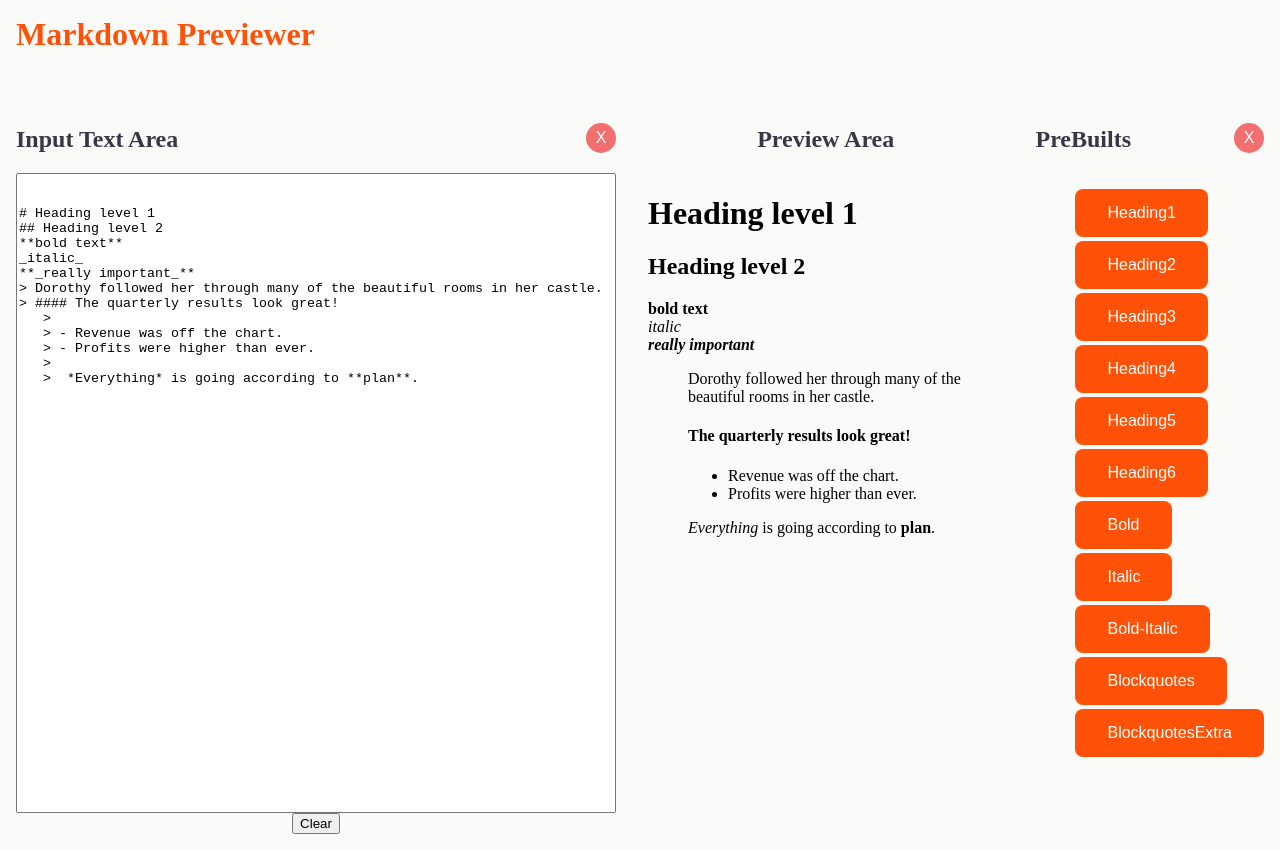
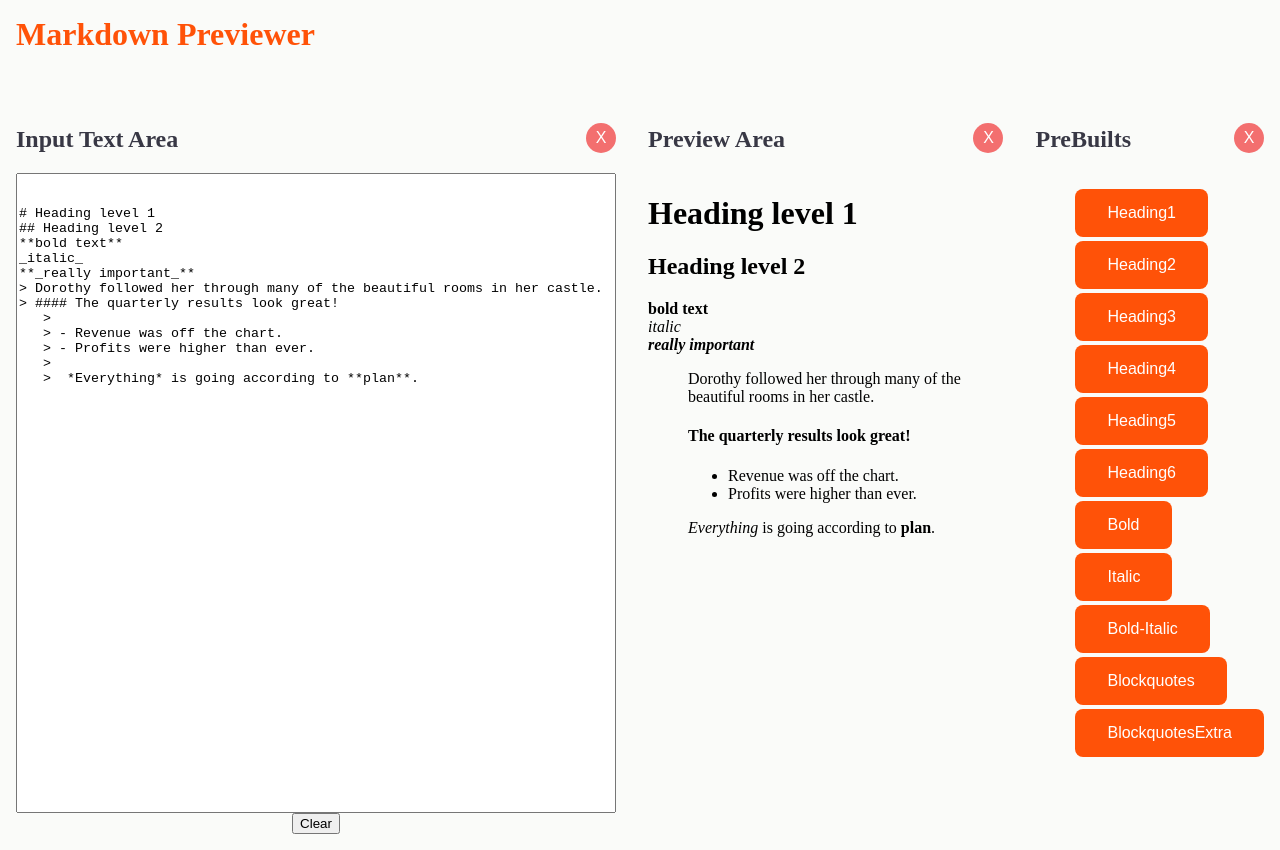
Before and after one commit to GustavoLira-ChE/markdown-previewer, a React app: page / in a window 1280 px wide. Built offline with nearby package versions, Linux system fonts and the light colour scheme.

Commit message:
add: prop that receive a handle toggle function of previewer

```diff
--- a/src/components/PreviewerArea.jsx
+++ b/src/components/PreviewerArea.jsx
@@ -1,15 +1,18 @@
 import React, { useContext } from "react";
 import InputTextContext from "../context/InputTextContext";
+import ToggleContext from "../context/ToggleContext";
 import { marked } from "marked";
 import DOMPurify from 'dompurify';
 import '../styles/previewerArea.css';
 import hljs from "highlight.js";
 import { Renderer } from "marked";
+import CloseButton from "./CloseButton";
 
 
 const PreviewerArea = () => {
 
     const { inputText } = useContext(InputTextContext);
+    const { handlePreviewerToggle } = useContext(ToggleContext);
 
     const updateMarkdown = () => {
         const textTransform = DOMPurify.sanitize(inputText);
@@ -30,9 +33,10 @@ const PreviewerArea = () => {
     });
     return(
         <div id="preview">
-            <h2 className="previewerTitle">
-                Preview Area
-            </h2>
+            <div className="previewHeader">
+                <h2 className="previewerTitle">Preview Area</h2>
+                <CloseButton func={handlePreviewerToggle} />
+            </div>
             <div className="previewerDisplay" dangerouslySetInnerHTML={updateMarkdown()}></div>
         </div>
     );
--- a/src/styles/previewerArea.css
+++ b/src/styles/previewerArea.css
@@ -4,6 +4,12 @@
     flex-direction: column;
     align-items: center;
     padding: 16px;
+}
+.previewHeader{
+    width: inherit;
+    display: flex;
+    justify-content: space-between;
+    width: -webkit-fill-available;
 }
 .previewerTitle{
     color: var(--secondary-color);
```
